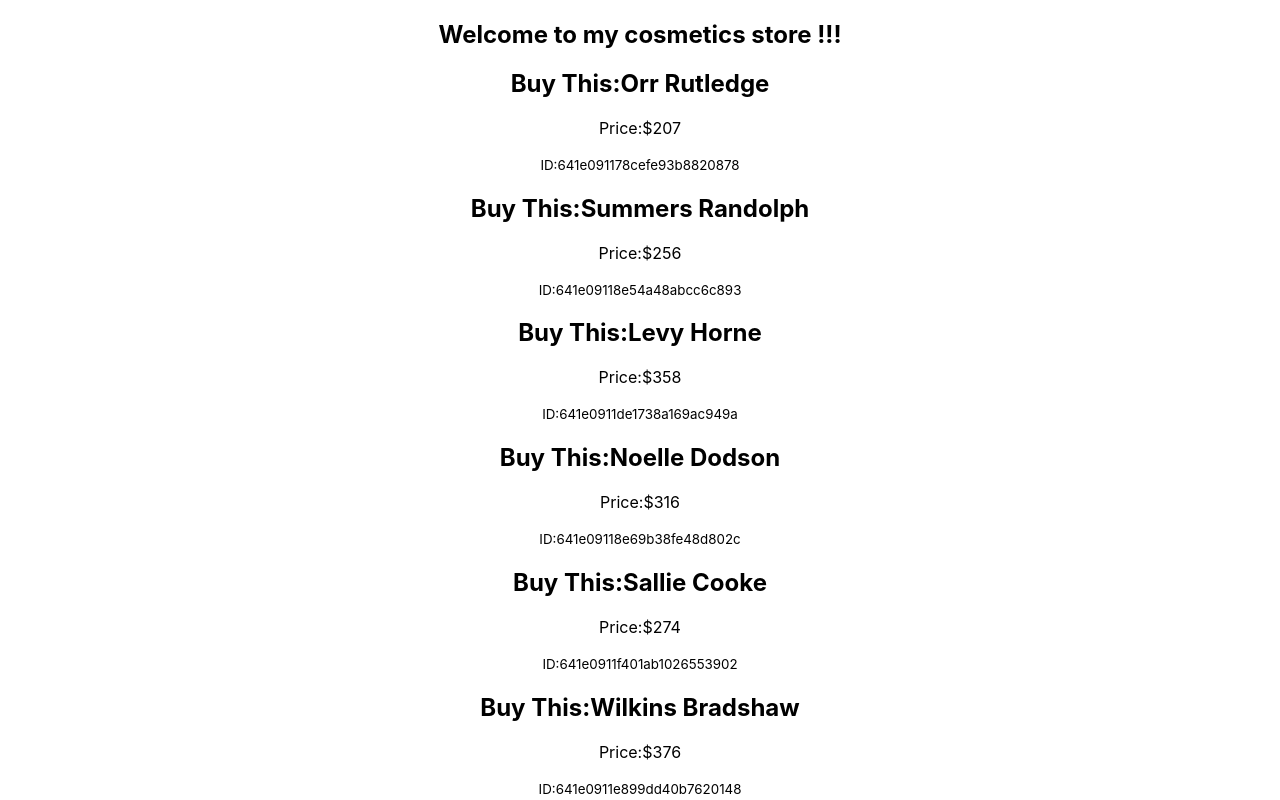
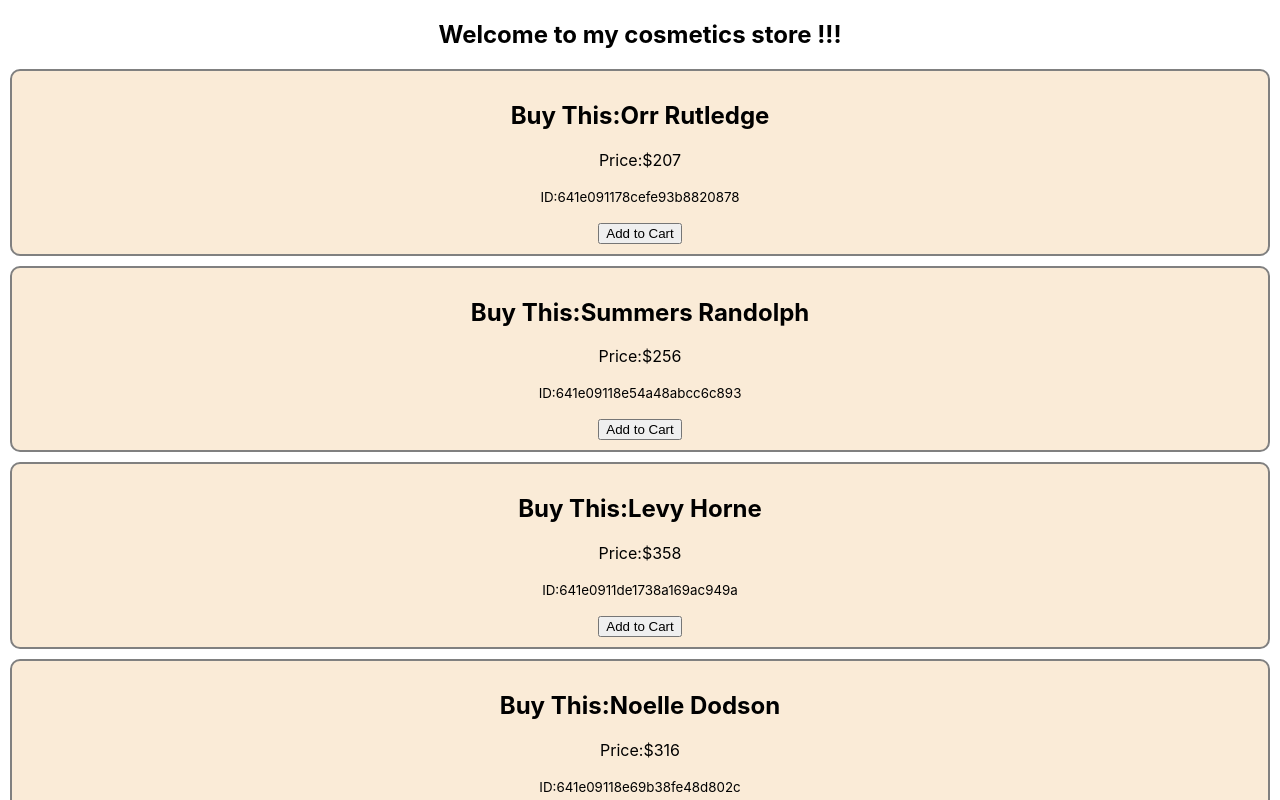
Before and after one commit to mehedi9868/react-storage-and-handler, a React (Create React App) app: page / in a window 1280 px wide. Shown: the top 800 px of the page. Built offline with nearby package versions, Linux system fonts and the light colour scheme.

Commit message:
handler with parameter

```diff
--- a/src/components/Cosmetic/Cosmetic.css
+++ b/src/components/Cosmetic/Cosmetic.css
@@ -0,0 +1,7 @@
+.product {
+    background-color: antiquewhite;
+    border: 2px solid gray;
+    margin: 10px;
+    padding: 10px;
+    border-radius: 10px;
+}
--- a/src/components/Cosmetic/Cosmetic.js
+++ b/src/components/Cosmetic/Cosmetic.js
@@ -1,13 +1,17 @@
 import React from 'react';
-
+import './Cosmetic.css';
 const Cosmetic = (props) => {
     const { cosmetic } = props;
     const { name, price, id } = cosmetic;
+    const handleCart = (id) => {
+        console.log('product added:', id);
+    } // use wrapper '()=>' to onClick to pass parameters.
     return (
-        <div>
+        <div className='product'>
             <h2>Buy This:{name}</h2>
             <p>Price:${price}</p>
             <p><small>ID:{id}</small></p>
+            <button onClick={() => handleCart(id)}>Add to Cart</button>
         </div>
     );
 };
```
